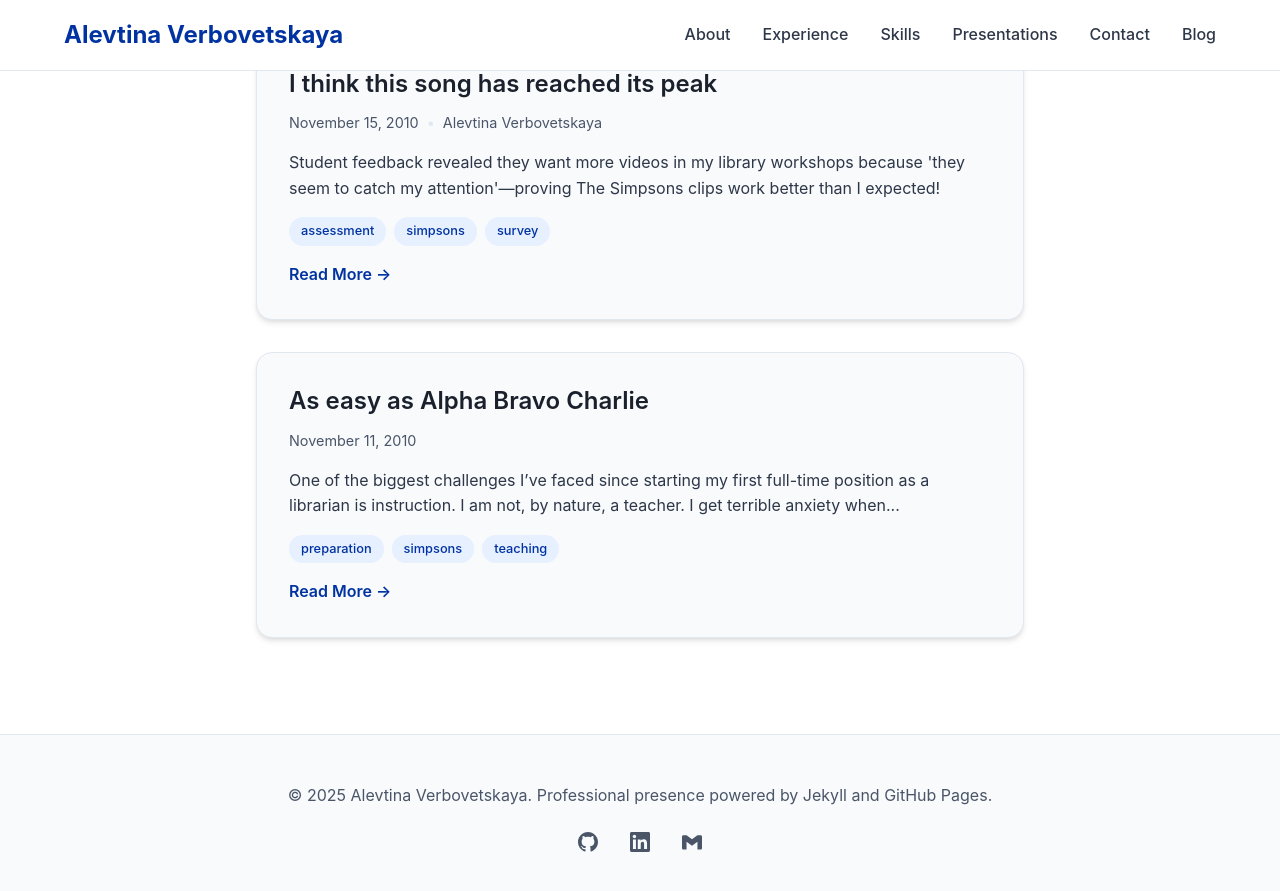
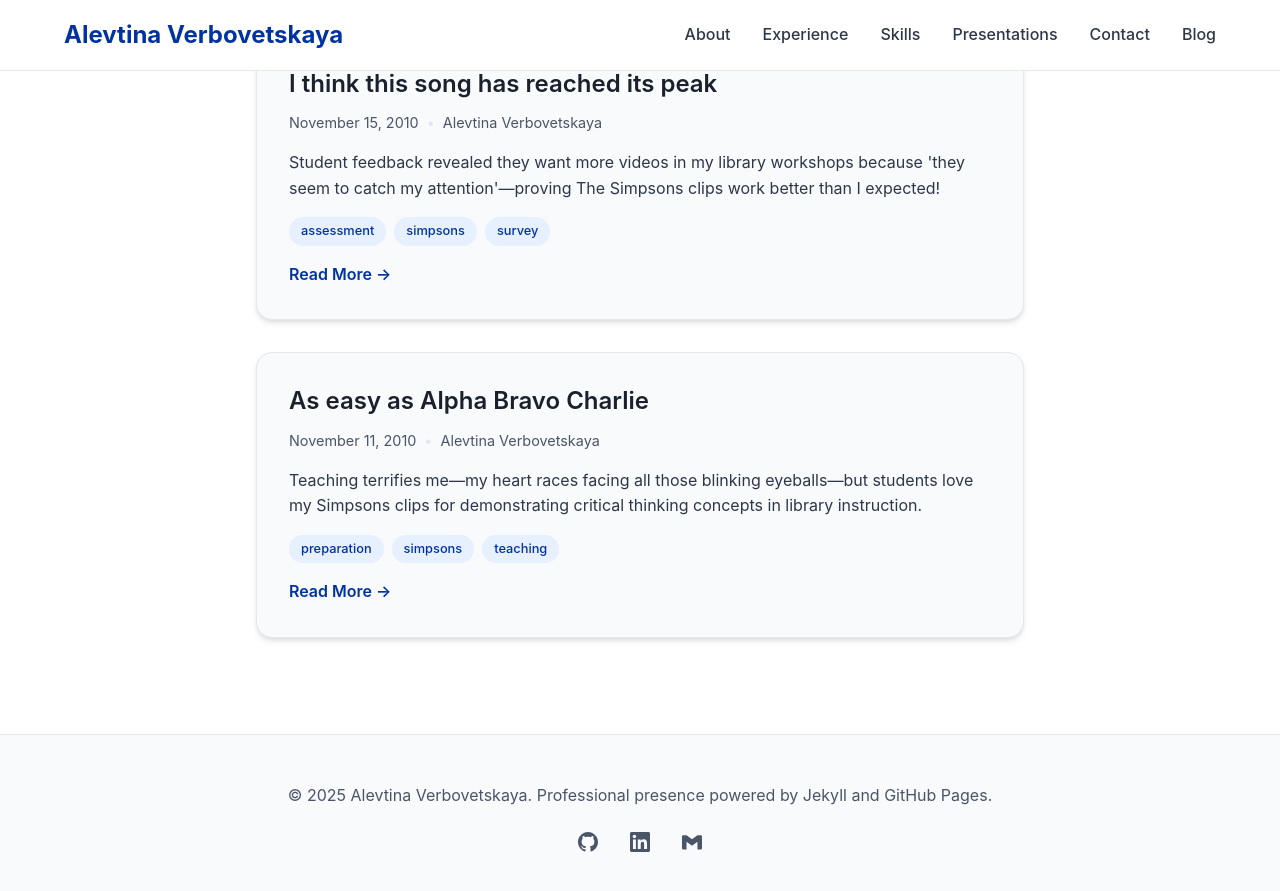
Before and after one commit to alevtina/alevtina.github.io, a Jekyll site: the page built from blog.md, in a window 1280 px wide and 900 px high, scrolled down 4986 px. Shown: the top 891 px of the window. Built offline with Jekyll 4.4.1, drawn with Linux system fonts in a browser that asks for light colours; some web fonts are replaced.

Commit message:
Added excerpt to old blog post

```diff
--- a/_posts/2010-11-11-as-easy-as-alpha-bravo-charlie.md
+++ b/_posts/2010-11-11-as-easy-as-alpha-bravo-charlie.md
@@ -2,6 +2,8 @@
 layout: post
 title: "As easy as Alpha Bravo Charlie"
 date: "2010-11-11"
+author: "Alevtina Verbovetskaya"
+excerpt: "Teaching terrifies me—my heart races facing all those blinking eyeballs—but students love my Simpsons clips for demonstrating critical thinking concepts in library instruction."
 categories:
   - "instruction"
 tags:
```
